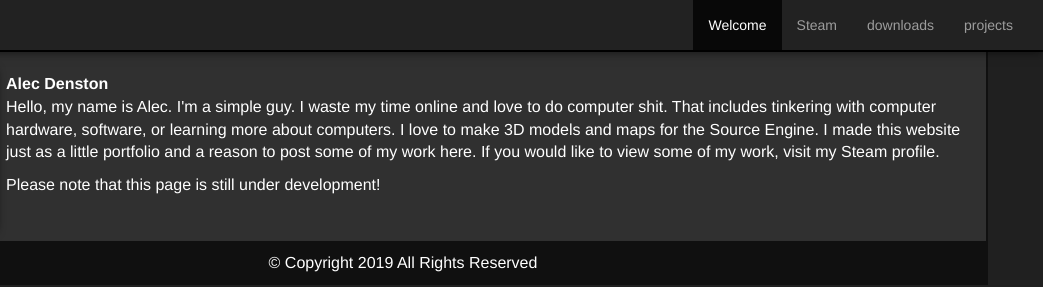
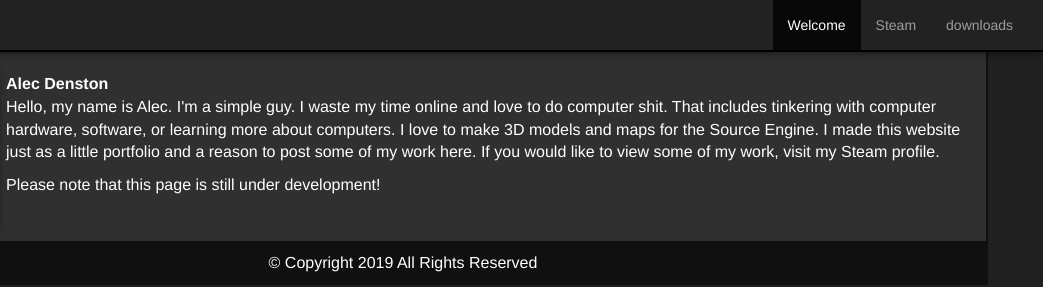
Before and after one commit to alecdenston/alecdenston.com, a plain HTML site: page index.html in a window 1280 px wide. Shown: the full height of the page, 237-1280 px from the left. Drawn offline with nearby package versions, Linux system fonts and the light colour scheme.

Commit message:
Update index.html

```diff
--- a/index.html
+++ b/index.html
@@ -31,7 +31,6 @@
                     <li class="active"><a href="#">Welcome</a></li>
                     <li><a href="https://steamcommunity.com/id/alec41000">Steam</a></li>
                     <li><a href="downloads">downloads</a></li>
-                    <li><a href="Projects">projects</a></li>
                   </ul>
                 </div>
               </div>
```
